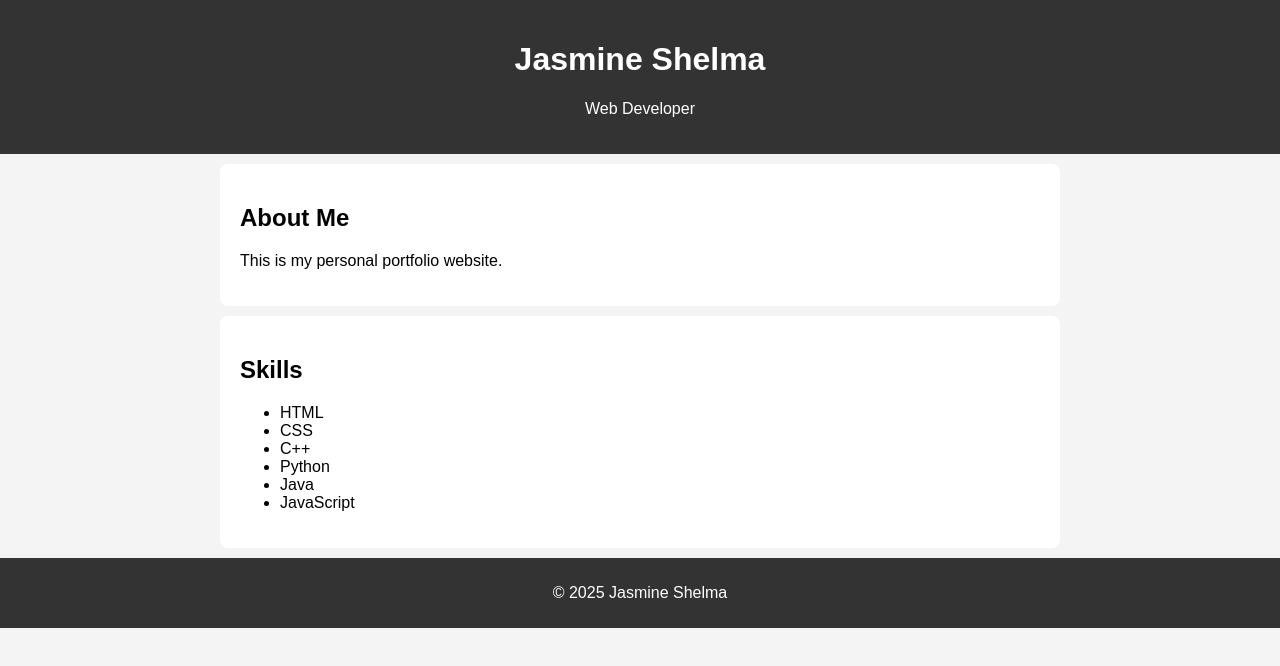
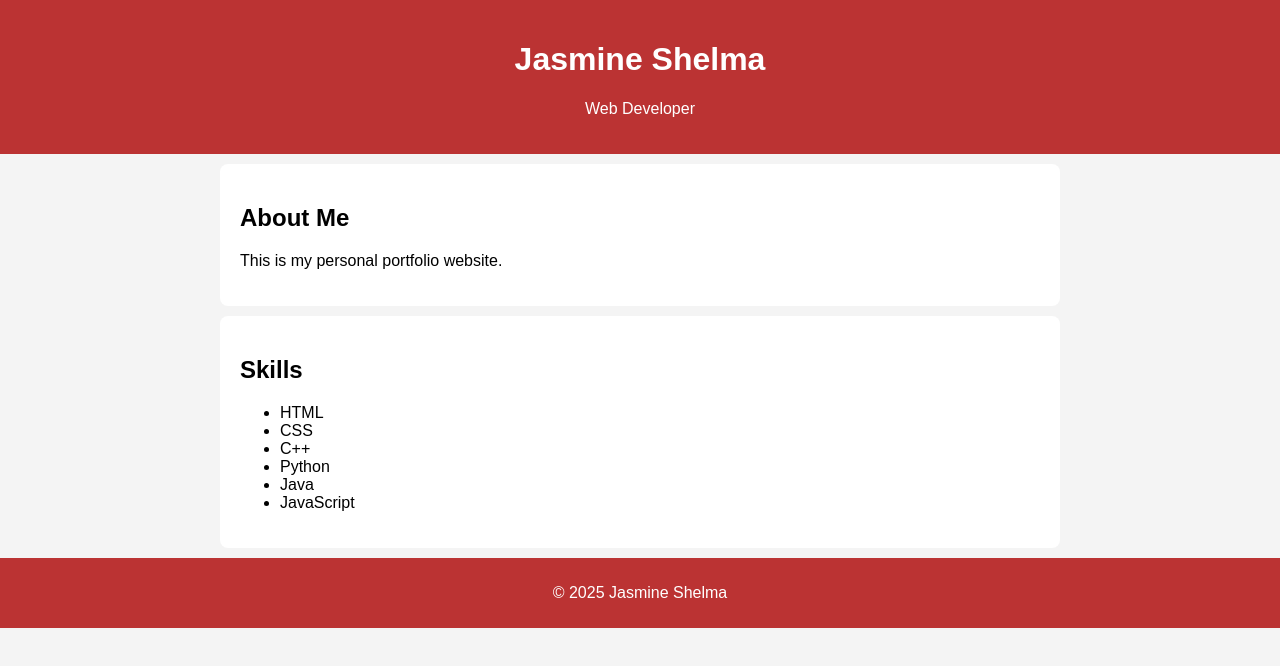
Before and after one commit to JasmineShelma/CODESOFT, a plain HTML site: page index.html in a window 1280 px wide. Drawn offline with Linux system fonts and the light colour scheme.

Commit message:
Update style.css

```diff
--- a/style.css
+++ b/style.css
@@ -6,7 +6,7 @@ body {
 }
 
 header {
-  background: #333;
+  background: #b33;
   color: white;
   padding: 20px;
   text-align: center;
@@ -21,7 +21,7 @@ section {
 }
 
 footer {
-  background: #333;
+  background: #b33;
   color: white;
   text-align: center;
   padding: 10px;
```
